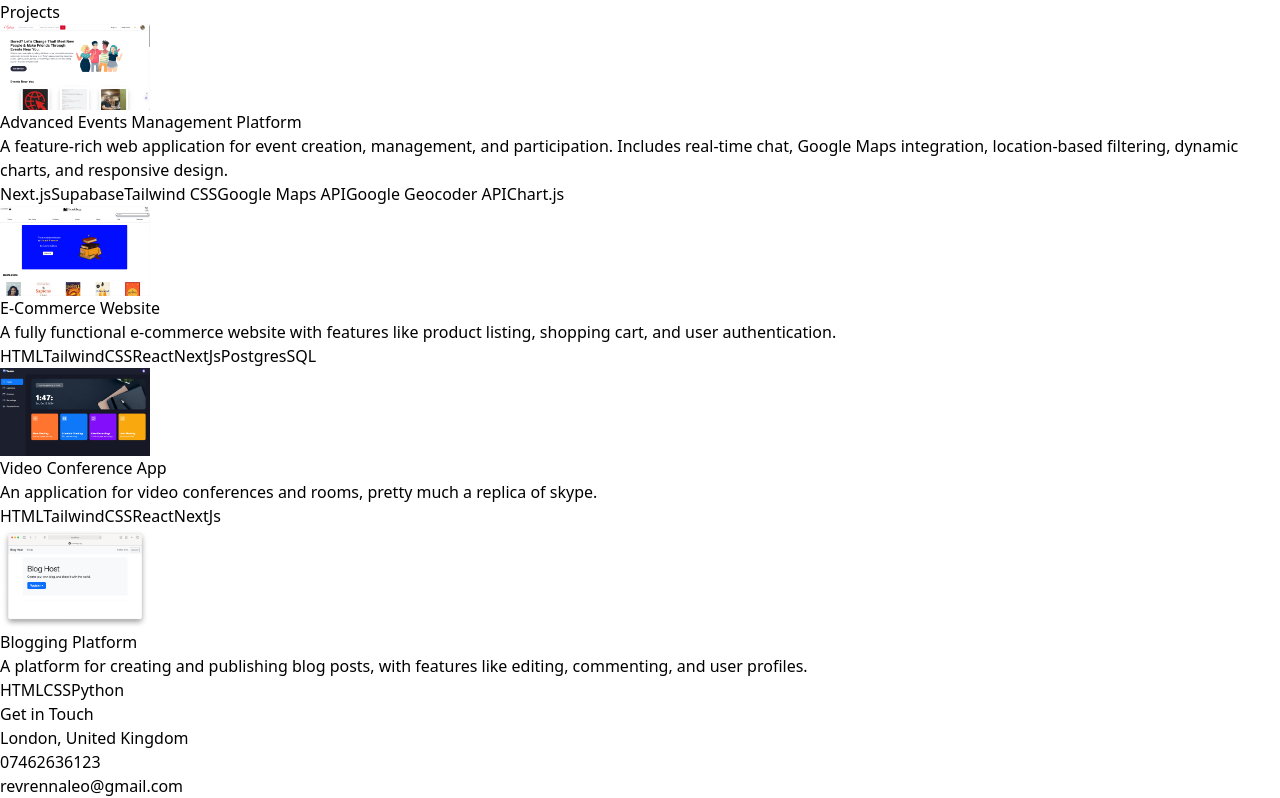
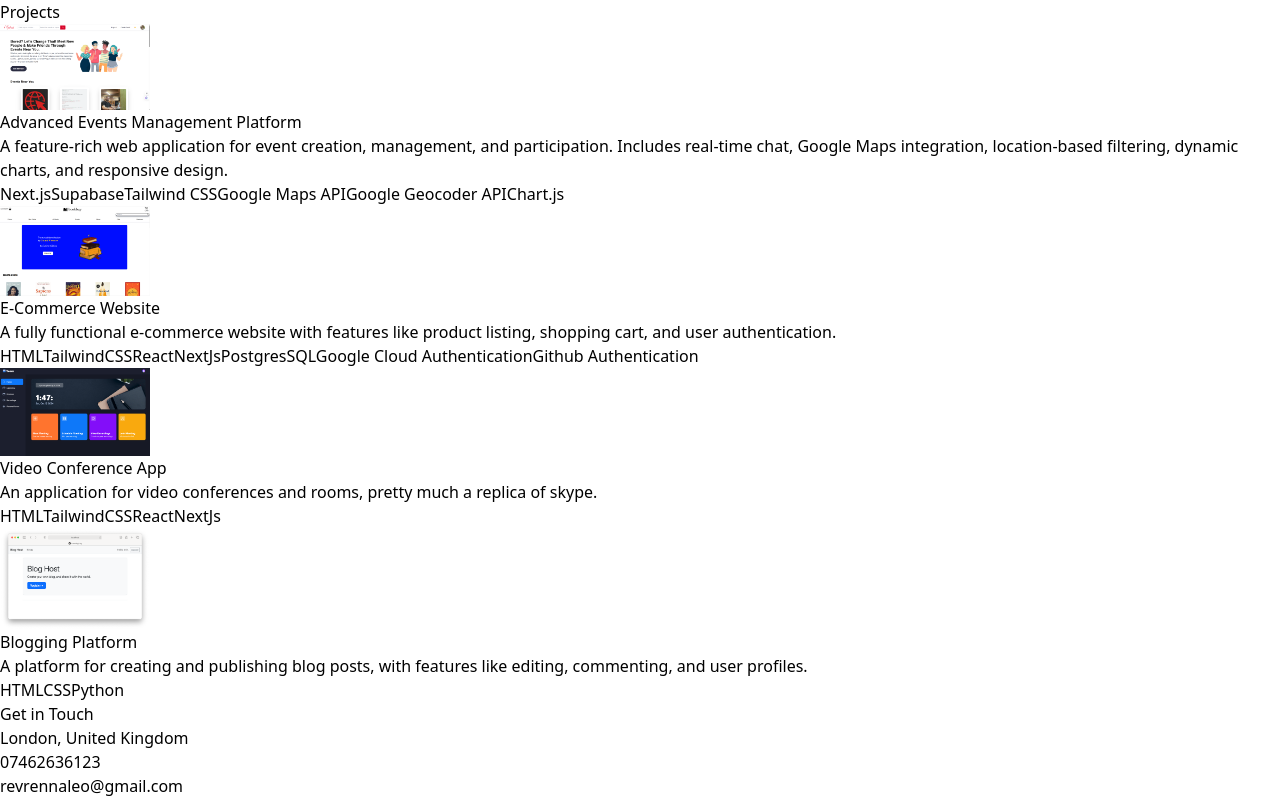
Before and after one commit to Leorev01/React_Portfolio, a React (Vite) app in the folder React_Portfolio/: page / in a window 1280 px wide. Shown: the part 4951-5749 px from the top of the page. Built offline with nearby package versions, Linux system fonts and the light colour scheme.

Commit message:
Adds technologies to e-commerce

```diff
--- a/React_Portfolio/src/constants/index.js
+++ b/React_Portfolio/src/constants/index.js
@@ -37,7 +37,7 @@ export const PROJECTS = [
     image: bookbuy,
     description:
       "A fully functional e-commerce website with features like product listing, shopping cart, and user authentication.",
-    technologies: ["HTML", "TailwindCSS", "React", "NextJs", "PostgresSQL"],
+    technologies: ["HTML", "TailwindCSS", "React", "NextJs", "PostgresSQL", "Google Cloud Authentication", "Github Authentication"],
   },
   {
     title: "Video Conference App",
```
